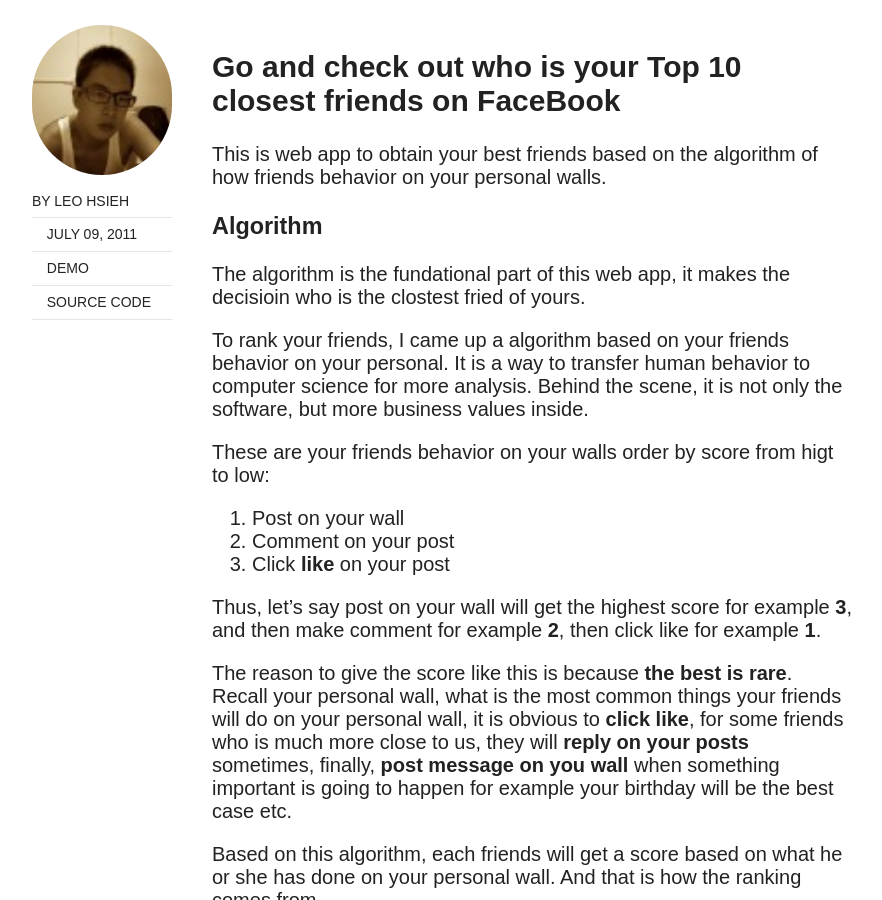
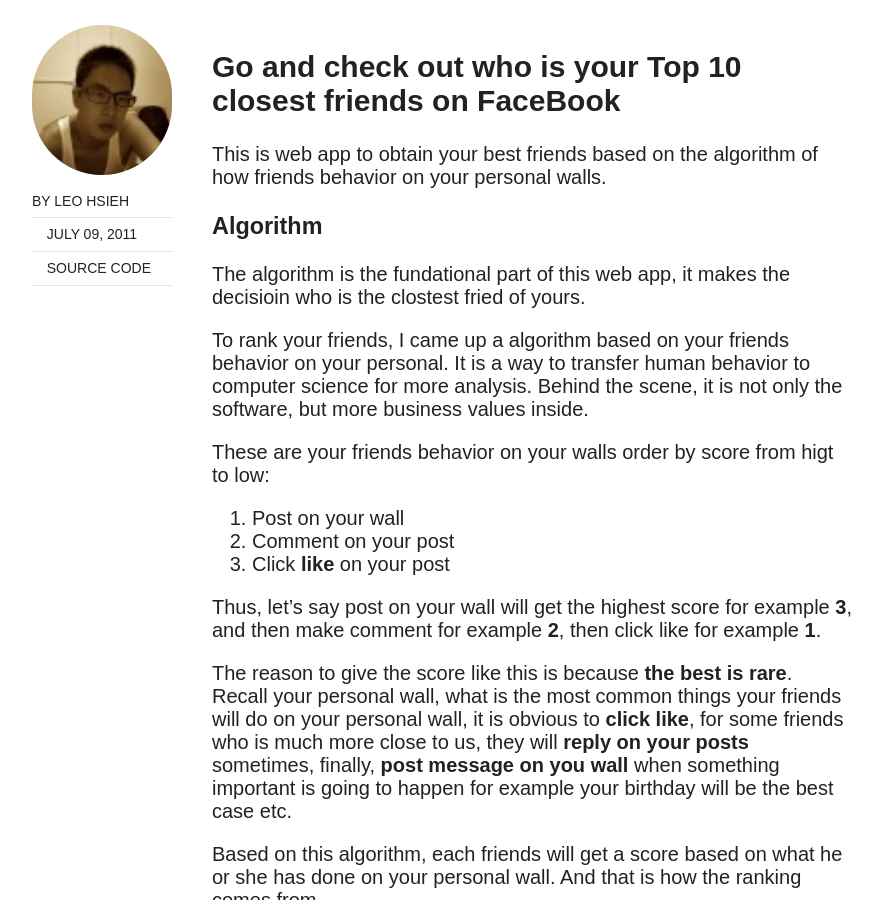
Before and after one commit to LeoAJ/leoaj.github.com, a Jekyll site: the page built from _posts/2011-07-09-FacebookApp.md, in a window 1280 px wide and 900 px high, scrolled down 958 px. Shown: the whole window, without its empty margins (128-1010 px from the left). Built offline with Jekyll 4.4.1, drawn with Linux system fonts in a browser that asks for light colours; nearby versions of some CDN libraries.

Commit message:
remove demo link

```diff
--- a/_posts/2011-07-09-FacebookApp.md
+++ b/_posts/2011-07-09-FacebookApp.md
@@ -9,7 +9,7 @@ image:
   creditlink: http://leoj.net
 comments: false
 sourceCode: http://github.com/LeoAJ/TopFriendsFaceBookWebApp
-playNow: http://www.cs.usfca.edu/~lhsieh/friends/friends/Friends.html
+<!-- playNow: http://www.cs.usfca.edu/~lhsieh/friends/friends/Friends.html -->
 ---
 
 # Go and check out who is your Top 10 closest friends on FaceBook
```
